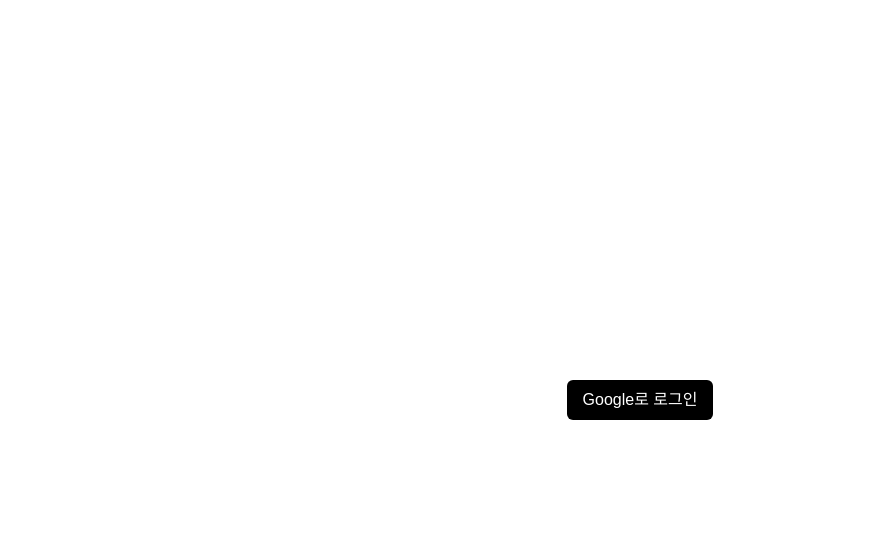
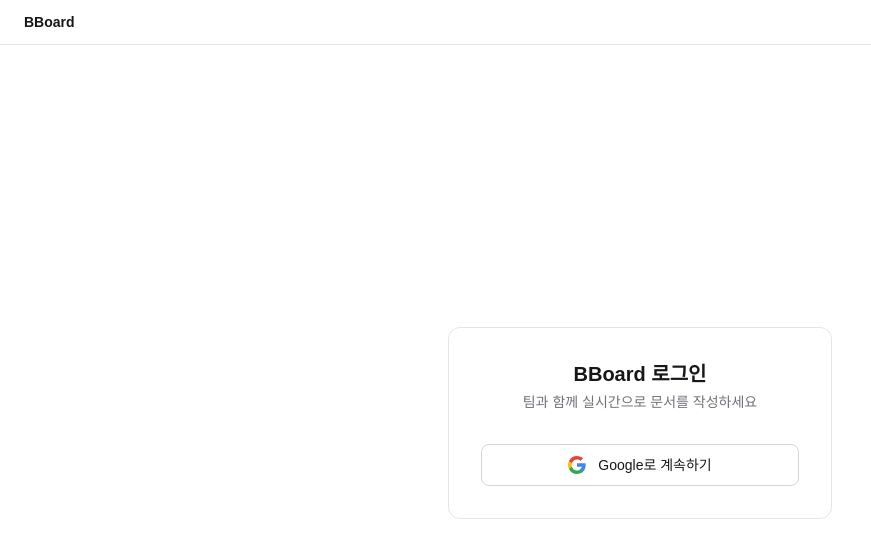
Before and after one commit to jiwon12121/BBoard, a Next.js app: page /login in a window 1280 px wide. Shown: the top 558 px of the page, without its empty margins (0-871 px from the left). Built offline with nearby package versions, Linux system fonts and the light colour scheme; no server answers.

Commit message:
Redesign login page and add site header with logout

```diff
--- a/src/app/layout.tsx
+++ b/src/app/layout.tsx
@@ -1,5 +1,6 @@
 import type { Metadata } from "next";
 import { Geist, Geist_Mono } from "next/font/google";
+import { SiteHeader } from "@/components/site-header";
 import "./globals.css";
 
 const geistSans = Geist({
@@ -13,17 +14,20 @@
 });
 
 export const metadata: Metadata = {
-  title: "Create Next App",
-  description: "Generated by create next app",
+  title: "BBoard",
+  description: "팀과 함께 실시간으로 문서를 작성하는 협업 워크스페이스",
 };
 
 export default function RootLayout({ children }: LayoutProps<"/">) {
   return (
     <html
-      lang="en"
+      lang="ko"
       className={`${geistSans.variable} ${geistMono.variable} h-full antialiased`}
     >
-      <body className="min-h-full flex flex-col">{children}</body>
+      <body className="min-h-full flex flex-col">
+        <SiteHeader />
+        <div className="flex flex-1 flex-col">{children}</div>
+      </body>
     </html>
   );
 }
--- a/src/app/login/page.tsx
+++ b/src/app/login/page.tsx
@@ -4,7 +4,30 @@
 import { useSearchParams } from "next/navigation";
 import { Suspense } from "react";
 
-function LoginButton() {
+function GoogleIcon() {
+  return (
+    <svg width="18" height="18" viewBox="0 0 18 18" aria-hidden="true">
+      <path
+        fill="#4285F4"
+        d="M17.64 9.2c0-.64-.06-1.25-.16-1.84H9v3.48h4.84a4.14 4.14 0 0 1-1.8 2.72v2.26h2.92c1.7-1.57 2.68-3.88 2.68-6.62Z"
+      />
+      <path
+        fill="#34A853"
+        d="M9 18c2.43 0 4.47-.8 5.96-2.18l-2.92-2.26c-.81.54-1.84.86-3.04.86-2.34 0-4.32-1.58-5.03-3.7H.97v2.33A9 9 0 0 0 9 18Z"
+      />
+      <path
+        fill="#FBBC05"
+        d="M3.97 10.72A5.4 5.4 0 0 1 3.68 9c0-.6.1-1.18.29-1.72V4.95H.97A9 9 0 0 0 0 9c0 1.45.35 2.83.97 4.05l3-2.33Z"
+      />
+      <path
+        fill="#EA4335"
+        d="M9 3.58c1.32 0 2.51.46 3.44 1.35l2.58-2.58C13.46.89 11.43 0 9 0A9 9 0 0 0 .97 4.95l3 2.33C4.68 5.16 6.66 3.58 9 3.58Z"
+      />
+    </svg>
+  );
+}
+
+function LoginCard() {
   const searchParams = useSearchParams();
   const next = searchParams.get("next") ?? "/";
 
@@ -19,20 +42,29 @@
   };
 
   return (
-    <button
-      onClick={handleGoogleLogin}
-      className="rounded-md bg-black px-4 py-2 text-white"
-    >
-      Google로 로그인
-    </button>
+    <div className="w-full max-w-sm rounded-xl border border-zinc-200 p-8 dark:border-zinc-800">
+      <div className="mb-8 flex flex-col items-center gap-1 text-center">
+        <h1 className="text-xl font-semibold">BBoard 로그인</h1>
+        <p className="text-sm text-zinc-500">
+          팀과 함께 실시간으로 문서를 작성하세요
+        </p>
+      </div>
+      <button
+        onClick={handleGoogleLogin}
+        className="flex w-full items-center justify-center gap-3 rounded-lg border border-zinc-300 bg-white px-4 py-2.5 text-sm font-medium text-zinc-900 transition-colors hover:bg-zinc-50 dark:border-zinc-700 dark:bg-zinc-900 dark:text-zinc-100 dark:hover:bg-zinc-800"
+      >
+        <GoogleIcon />
+        Google로 계속하기
+      </button>
+    </div>
   );
 }
 
 export default function LoginPage() {
   return (
-    <div className="flex min-h-screen items-center justify-center">
+    <div className="flex flex-1 items-center justify-center px-4">
       <Suspense fallback={null}>
-        <LoginButton />
+        <LoginCard />
       </Suspense>
     </div>
   );
--- /dev/null
+++ b/src/components/logout-button.tsx
@@ -0,0 +1,24 @@
+"use client";
+
+import { createClient } from "@/lib/supabase/client";
+import { useRouter } from "next/navigation";
+
+export function LogoutButton() {
+  const router = useRouter();
+
+  const handleLogout = async () => {
+    const supabase = createClient();
+    await supabase.auth.signOut();
+    router.push("/login");
+    router.refresh();
+  };
+
+  return (
+    <button
+      onClick={handleLogout}
+      className="text-sm text-zinc-500 underline hover:text-zinc-900 dark:hover:text-zinc-100"
+    >
+      로그아웃
+    </button>
+  );
+}
--- /dev/null
+++ b/src/components/site-header.tsx
@@ -0,0 +1,24 @@
+import { createClient } from "@/lib/supabase/server";
+import Link from "next/link";
+import { LogoutButton } from "./logout-button";
+
+export async function SiteHeader() {
+  const supabase = await createClient();
+  const {
+    data: { user },
+  } = await supabase.auth.getUser();
+
+  return (
+    <header className="flex items-center justify-between border-b border-zinc-200 px-6 py-3 dark:border-zinc-800">
+      <Link href="/" className="text-sm font-semibold">
+        BBoard
+      </Link>
+      {user && (
+        <div className="flex items-center gap-3">
+          <span className="text-sm text-zinc-500">{user.email}</span>
+          <LogoutButton />
+        </div>
+      )}
+    </header>
+  );
+}
```
